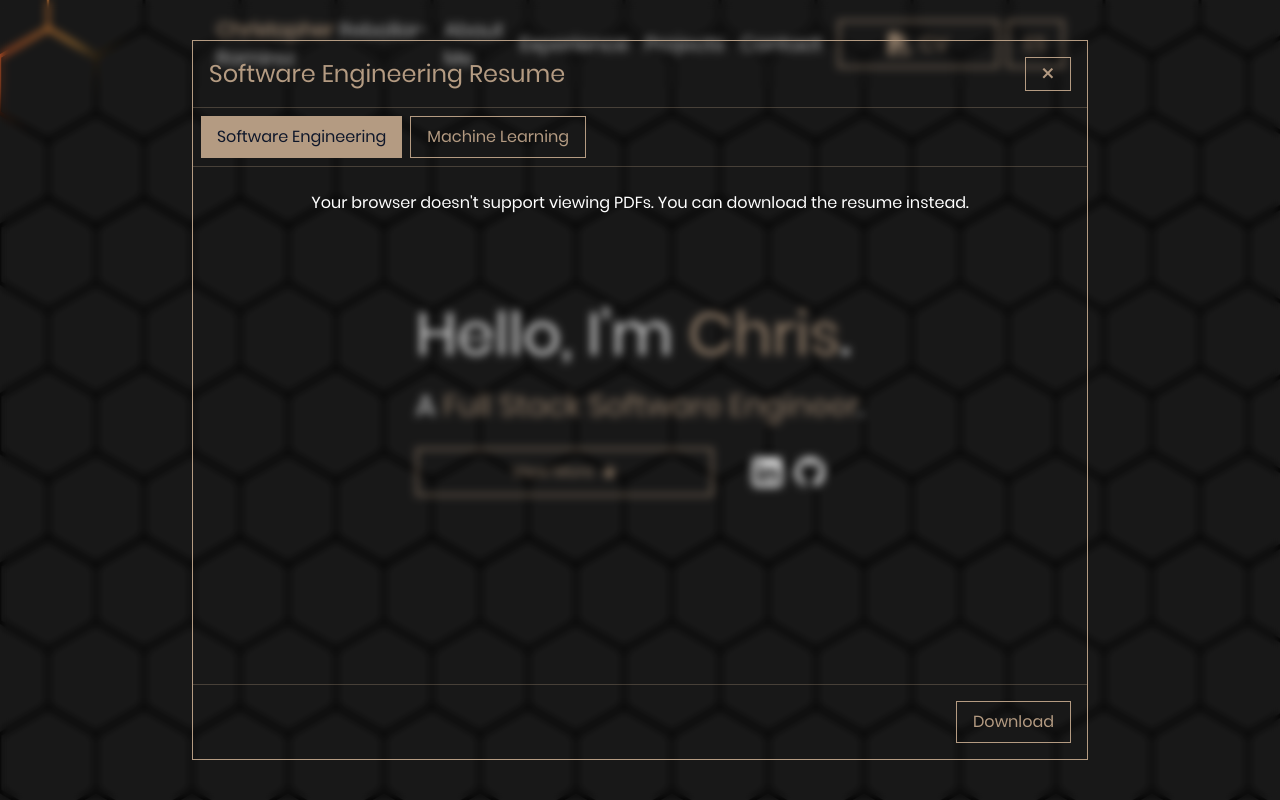
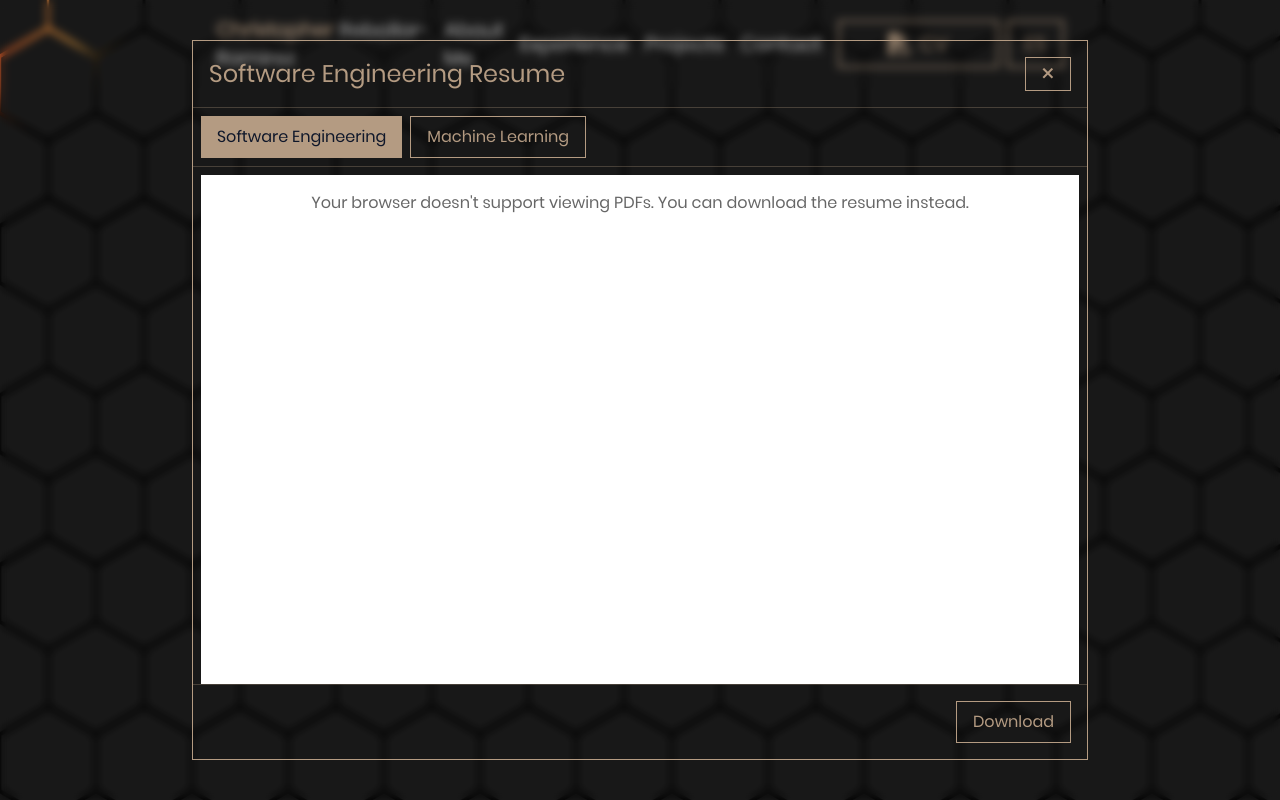
Before and after one commit to crebollarramirez/crebollarramirez, a React (Vite) app: page / in a window 1280 px wide. Both pictures are taken after a click on the button "CV". Built offline with nearby package versions, Linux system fonts and the light colour scheme; no server answers.

Commit message:
style: update Navbar and ResumeModal styles for improved UI consistency

```diff
--- a/src/Components/Navbar.jsx
+++ b/src/Components/Navbar.jsx
@@ -86,7 +86,7 @@ const Navbar = ({ activeSection, toggleResumeModal }) => {
             isMenuOpen ? "translate-x-0" : "translate-x-full"
           }`}
         >
-          <ul className="flex flex-col space-y-6 p-6 text-white/85 backdrop-blur-md">
+          <ul className="flex flex-col space-y-6 p-6 text-white/85 bg-black/60 backdrop-blur-sm">
             <li>
               <p
                 className={getLinkClass("about")}
--- a/src/Components/ResumeModal.jsx
+++ b/src/Components/ResumeModal.jsx
@@ -56,7 +56,7 @@ const ResumeModal = ({ isOpen, onClose }) => {
   if (!isOpen) return null;
 
   return (
-    <div className="fixed inset-0 z-[100] flex items-center justify-center  backdrop-blur-sm bg-black/20">
+    <div className="fixed inset-0 z-[100] flex items-center justify-center   backdrop-blur-sm bg-black/20">
       <div
         ref={modalRef}
         className="border border-beige w-[95%] max-w-4xl max-h-[90vh] flex flex-col"
@@ -73,7 +73,7 @@ const ResumeModal = ({ isOpen, onClose }) => {
           </button>
         </div>
 
-        <div className="border-b border-beige/30 p-2 flex gap-2">
+        <div className="border-b border-beige/30 p-2 flex gap-2 ">
           <button
             onClick={() => setActiveResume("swe")}
             className={`px-4 py-2 transition-colors ${
@@ -100,9 +100,9 @@ const ResumeModal = ({ isOpen, onClose }) => {
           <object
             data={getResumeFile()}
             type="application/pdf"
-            className="w-full h-[65vh]"
+            className="w-full h-[65vh] bg-white"
           >
-            <p className="text-white text-center p-4">
+            <p className="text-black/60 text-center p-4">
               {language === "EN"
                 ? "Your browser doesn't support viewing PDFs. You can download the resume instead."
                 : "Tu navegador no admite la visualización de PDF. Puedes descargar el currículum en su lugar."}
```
Also changed, not shown: src/styles.css (line endings or trailing spaces).
